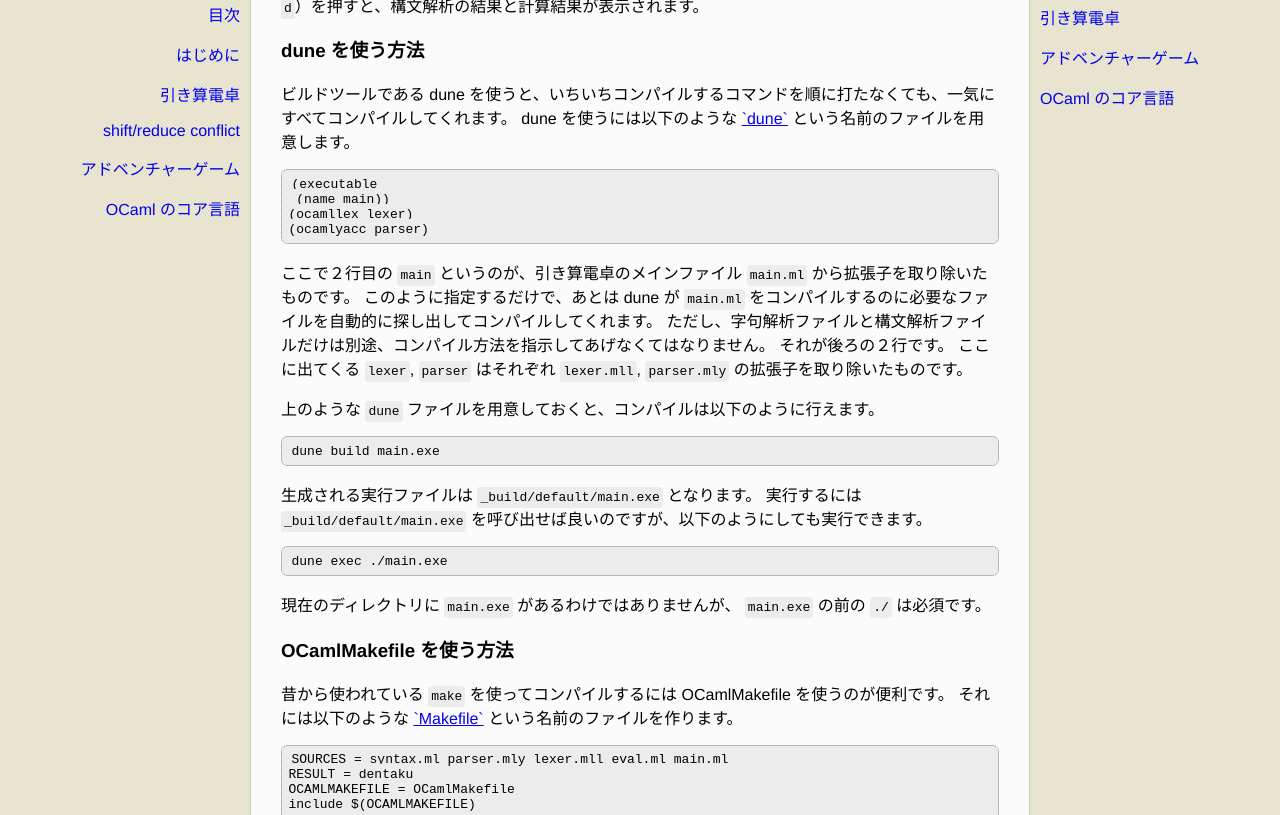
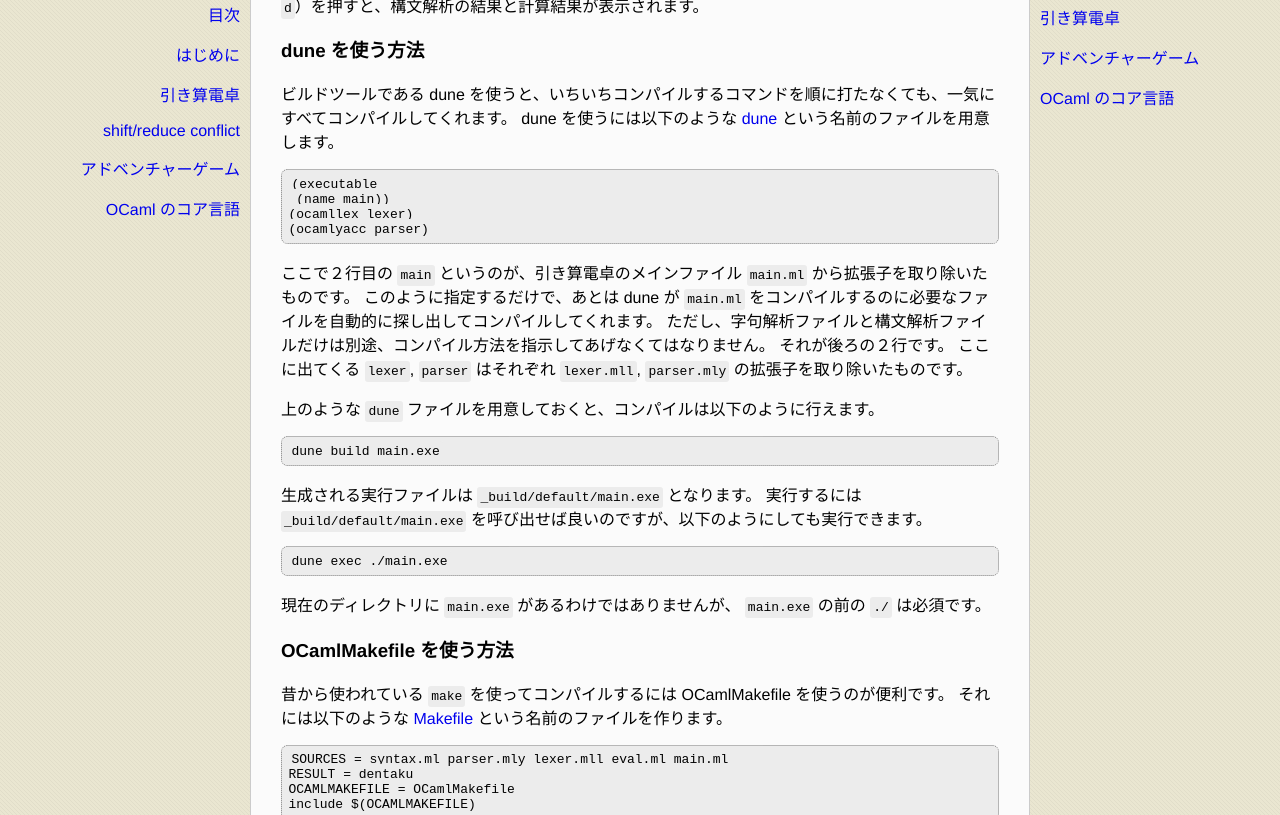
Before and after one commit to kenichi-asai/lex-yacc, a Jekyll site: the page built from docs/index.md, in a window 1280 px wide and 1400 px high, scrolled down 22638 px. Shown: the part 150-965 px from the top of the window. Built offline with Jekyll 4.4.1, drawn with Linux system fonts in a browser that asks for light colours.

Commit message:
remove underlines from links

````diff
--- a/docs/index.md
+++ b/docs/index.md
@@ -1104,7 +1104,7 @@ Result : 24
 ### dune を使う方法
 
 ビルドツールである dune を使うと、いちいちコンパイルするコマンドを順に打たなくても、一気にすべてコンパイルしてくれます。
-dune を使うには以下のような [<u>`dune`</u>]({{site.program-url}}/dentaku/dune)
+dune を使うには以下のような [dune]({{site.program-url}}/dentaku/dune)
 という名前のファイルを用意します。
 
 ```txt
@@ -1144,7 +1144,7 @@ dune exec ./main.exe
 
 昔から使われている `make` を使ってコンパイルするには
 OCamlMakefile を使うのが便利です。
-それには以下のような [<u>`Makefile`</u>]({{site.program-url}}/dentaku/Makefile)
+それには以下のような [Makefile]({{site.program-url}}/dentaku/Makefile)
 という名前のファイルを作ります。
 
 ```makefile
````
